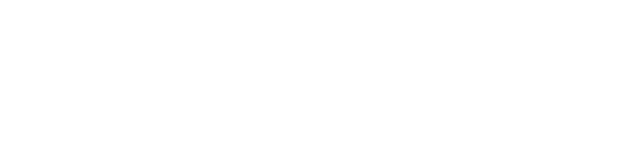
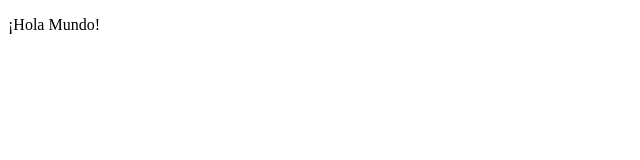
Before and after one commit to Yelose/prueba2, a plain HTML site: page index.html in a window 1280 px wide. Shown: the whole page, without its empty margins (0-640 px from the left). Drawn offline with Linux system fonts and the light colour scheme.

Commit message:
cambiado la M de hola mundo

```diff
--- a/index.html
+++ b/index.html
@@ -5,5 +5,7 @@
     <meta name="viewport" content="width=device-width, initial-scale=1.0" />
     <title>Prueba 2</title>
   </head>
-  <body></body>
+  <body>
+    <p>¡Hola Mundo!</p>
+  </body>
 </html>
```
